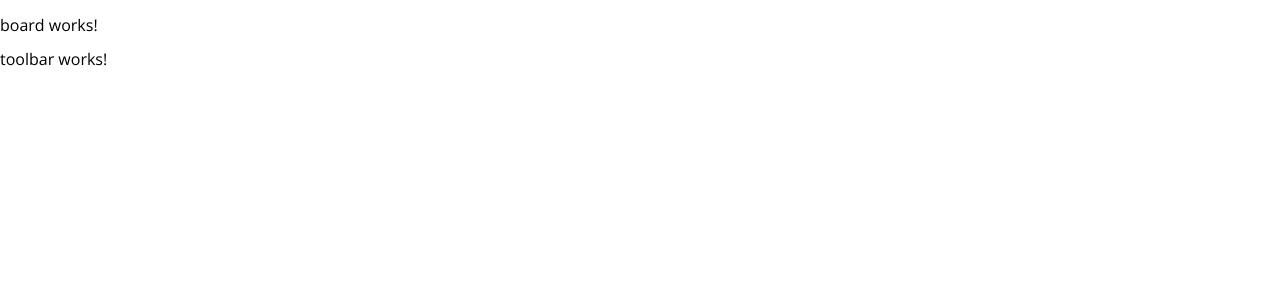
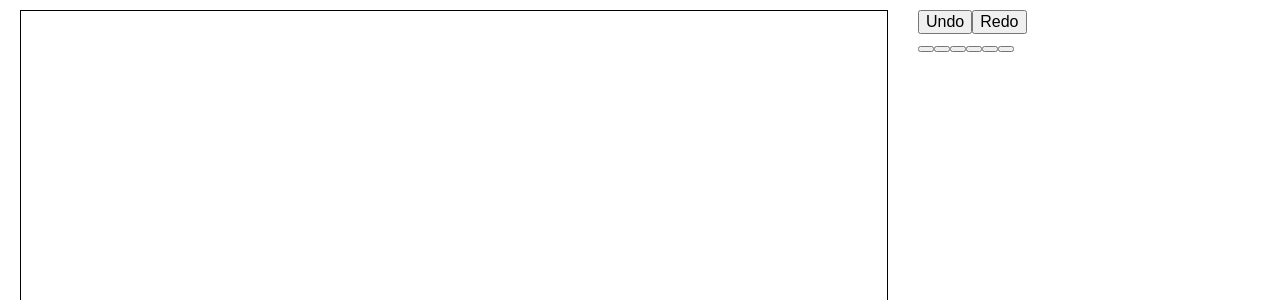
Before and after one commit to dpoquet/angular-paint, an Angular app: page / in a window 1280 px wide. Shown: the top 300 px of the page. Built offline with nearby package versions, Linux system fonts and the light colour scheme.

Commit message:
Adding components HTML and basic styles

```diff
--- a/src/app/paint-app/components/board/board.component.html
+++ b/src/app/paint-app/components/board/board.component.html
@@ -1,3 +1,6 @@
-<p>
-  board works!
-</p>
+<canvas
+    #boardCanvas
+    (window:resize)="onResizeBoard()"
+    (mousedown)="handleStartDraw($event)"
+    (mousemove)="handleDrawing($event)"
+    (mouseup)="handleEndDraw($event)"></canvas>
--- a/src/app/paint-app/components/board/board.component.ts
+++ b/src/app/paint-app/components/board/board.component.ts
@@ -1,15 +1,90 @@
-import { Component, OnInit } from '@angular/core';
+import { Component, OnInit, ViewChild, AfterViewInit, ElementRef } from '@angular/core';
 
 @Component({
-  selector: 'app-board',
-  templateUrl: './board.component.html',
-  styleUrls: ['./board.component.scss']
+    selector: 'app-board',
+    templateUrl: './board.component.html',
+    styleUrls: ['./board.component.scss']
 })
-export class BoardComponent implements OnInit {
+export class BoardComponent implements OnInit, AfterViewInit {
+    @ViewChild('boardCanvas') boardCanvas: any;
+    @ViewChild('boardCanvas') public boardContainer: ElementRef;
+    private canvasContext: CanvasRenderingContext2D;
+    private canvasElement: HTMLCanvasElement;
+    private lastX: number;
+    private lastY: number;
+    private startDraw: Boolean = false;
 
-  constructor() { }
+    constructor() {
+        console.log('Hi board!');
+    }
 
-  ngOnInit() {
-  }
+    ngOnInit() {}
 
+    ngAfterViewInit() {
+        this.canvasElement = this.boardCanvas.nativeElement;
+        this.setCanvasSize();
+        this.canvasContext = this.canvasElement.getContext('2d');
+    }
+
+    private setCanvasSize() {
+        const parentWidth = this.boardContainer.nativeElement.parentElement.offsetWidth;
+        const parentHeight = this.boardContainer.nativeElement.parentElement.offsetHeight;
+
+        this.canvasElement.width = parentWidth;
+        this.canvasElement.height = parentHeight;
+    }
+
+    public onResizeBoard() {
+        // Fix bug remove lines when canvas resize
+        this.setCanvasSize();
+    }
+
+    public handleStartDraw(ev) {
+        if (this.startDraw) {
+            console.log('error, ya estás dibujando');
+              return;
+        }
+
+        this.lastX = ev.layerX;
+        this.lastY = ev.layerY;
+
+        console.log('handleStartDraw', ev);
+        this.canvasContext.strokeStyle = '#000000';
+        this.canvasContext.lineWidth = 5;
+        this.canvasContext.lineJoin = 'round';
+        this.canvasContext.lineCap = 'round';
+        this.canvasContext.beginPath();
+        this.canvasContext.moveTo(this.lastX, this.lastY);
+        this.canvasContext.stroke();
+        this.startDraw = true;
+    }
+
+    public handleDrawing(ev) {
+        console.log('handleDrawing', ev);
+
+        if (!this.startDraw) {
+            console.log('No has empezado a dibujar');
+            return;
+        }
+
+        const currentX = ev.layerX;
+        const currentY = ev.layerY;
+
+        this.canvasContext.moveTo(this.lastX, this.lastY);
+        this.canvasContext.lineTo(currentX, currentY);
+        this.canvasContext.stroke();
+
+        this.lastX = currentX;
+        this.lastY = currentY;
+    }
+
+    public handleEndDraw(ev) {
+        console.log('handleEndDraw', ev);
+        this.canvasContext.closePath();
+
+        this.lastX = ev.layerX;
+        this.lastY = ev.layerY;
+
+        this.startDraw = false;
+    }
 }
--- a/src/app/paint-app/components/toolbar-actions/toolbar-actions.component.html
+++ b/src/app/paint-app/components/toolbar-actions/toolbar-actions.component.html
@@ -1,3 +1,4 @@
-<p>
-  toolbar-actions works!
-</p>
+<section class="c-actions">
+    <button class="c-button c-button--primary">Undo</button>
+    <button class="c-button c-button--primary">Redo</button>
+</section>
--- a/src/app/paint-app/components/toolbar-colorpicker/toolbar-colorpicker.component.html
+++ b/src/app/paint-app/components/toolbar-colorpicker/toolbar-colorpicker.component.html
@@ -1,3 +1,8 @@
-<p>
-  toolbar-colorpicker works!
-</p>
+<section class="c-colorpicker">
+    <button class="c-colorpicker__color is-active"></button>
+    <button class="c-colorpicker__color"></button>
+    <button class="c-colorpicker__color"></button>
+    <button class="c-colorpicker__color"></button>
+    <button class="c-colorpicker__color"></button>
+    <button class="c-colorpicker__color"></button>
+</section>
--- a/src/app/paint-app/components/toolbar-sizepicker/toolbar-sizepicker.component.html
+++ b/src/app/paint-app/components/toolbar-sizepicker/toolbar-sizepicker.component.html
@@ -1,3 +1,6 @@
-<p>
-  toolbar-sizepicker works!
-</p>
+<section class="c-toolbar__section c-sizepicker">
+    <span class="c-sizepicker__size" style="height:5px;"></span>
+    <span class="c-sizepicker__size" style="height:10px;"></span>
+    <span class="c-sizepicker__size" style="height:15px;"></span>
+    <span class="c-sizepicker__size" style="height:20px;"></span>
+</section>
--- a/src/app/paint-app/components/toolbar/toolbar.component.html
+++ b/src/app/paint-app/components/toolbar/toolbar.component.html
@@ -1,3 +1,5 @@
-<p>
-  toolbar works!
-</p>
+<aside class="c-toolbar">
+    <app-toolbar-actions></app-toolbar-actions>
+    <app-toolbar-colorpicker></app-toolbar-colorpicker>
+    <app-toolbar-sizepicker></app-toolbar-sizepicker>
+</aside>
--- a/src/app/paint-app/paint-app.component.html
+++ b/src/app/paint-app/paint-app.component.html
@@ -1,9 +1,4 @@
 <div class="l-paint-container">
-    <div class="l-board-container">
-        <app-board></app-board>
-    </div>
-
-    <div class="l-toolbar-container">
-        <app-toolbar></app-toolbar>
-    </div>
+    <app-board #boardContainer class="l-board-container"></app-board>
+    <app-toolbar class="l-toolbar-container"></app-toolbar>
 </div>
--- a/src/scss/base.scss
+++ b/src/scss/base.scss
@@ -1,11 +1,6 @@
 /* ==========================================================================
    #BASE
    ========================================================================== */
-
-@media (min-width: $screen-sm-min) { /* Wider than 700px */ }
-@media (min-width: $screen-md-min) { /* Wider than 1024px */ }
-@media (min-width: $screen-lg-min) { /* Wider than 1200px */}
-
 *,
 *::after,
 *::before {
--- a/src/scss/layout.scss
+++ b/src/scss/layout.scss
@@ -0,0 +1,41 @@
+/* ==========================================================================
+   #LAYOUT
+   ========================================================================== */
+
+    .l-paint-container {
+        display: flex;
+        flex-direction: column;
+        padding: 10px 20px;
+
+        @media (min-width: $screen-md-min) {
+            flex-direction: row;
+            justify-content: space-between;
+            min-height: 100vh;
+        }
+    }
+
+    .l-board-container {
+        width: 100%;
+        height: 50vh;
+        position: relative;
+        overflow: hidden;
+        border: 1px solid $black;
+
+        @media (min-width: $screen-md-min) {
+            display: flex;
+            flex: 0 1 70%;
+            height: 80vh;
+        }
+    }
+
+    .l-toolbar-container {
+        display: flex;
+        overflow: hidden;
+        flex-direction: column;
+
+        @media (min-width: $screen-md-min) {
+            flex: 0 1 30%;
+            height: calc(100vh - 20px);
+            padding: 0 30px;
+        }
+    }
```
